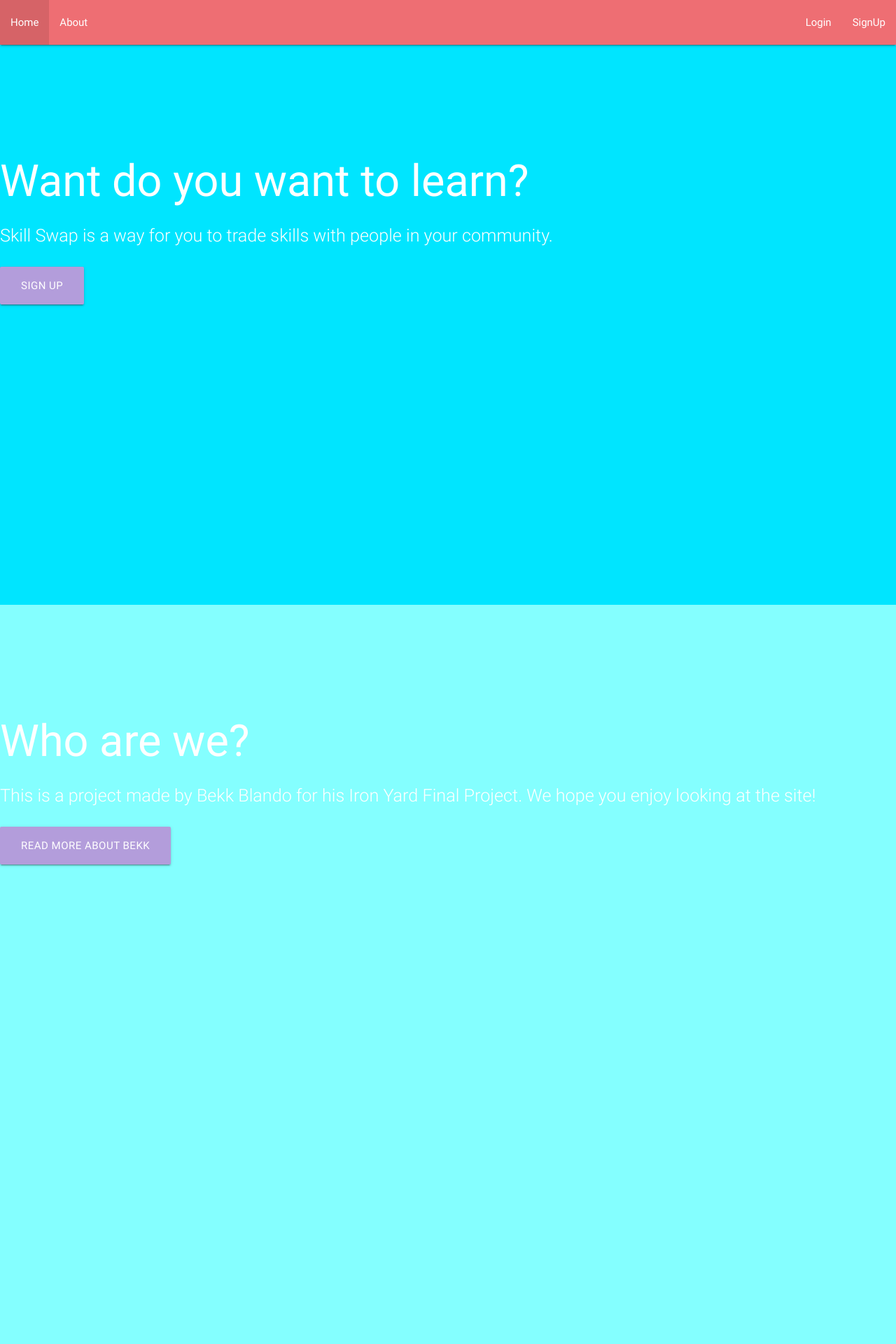
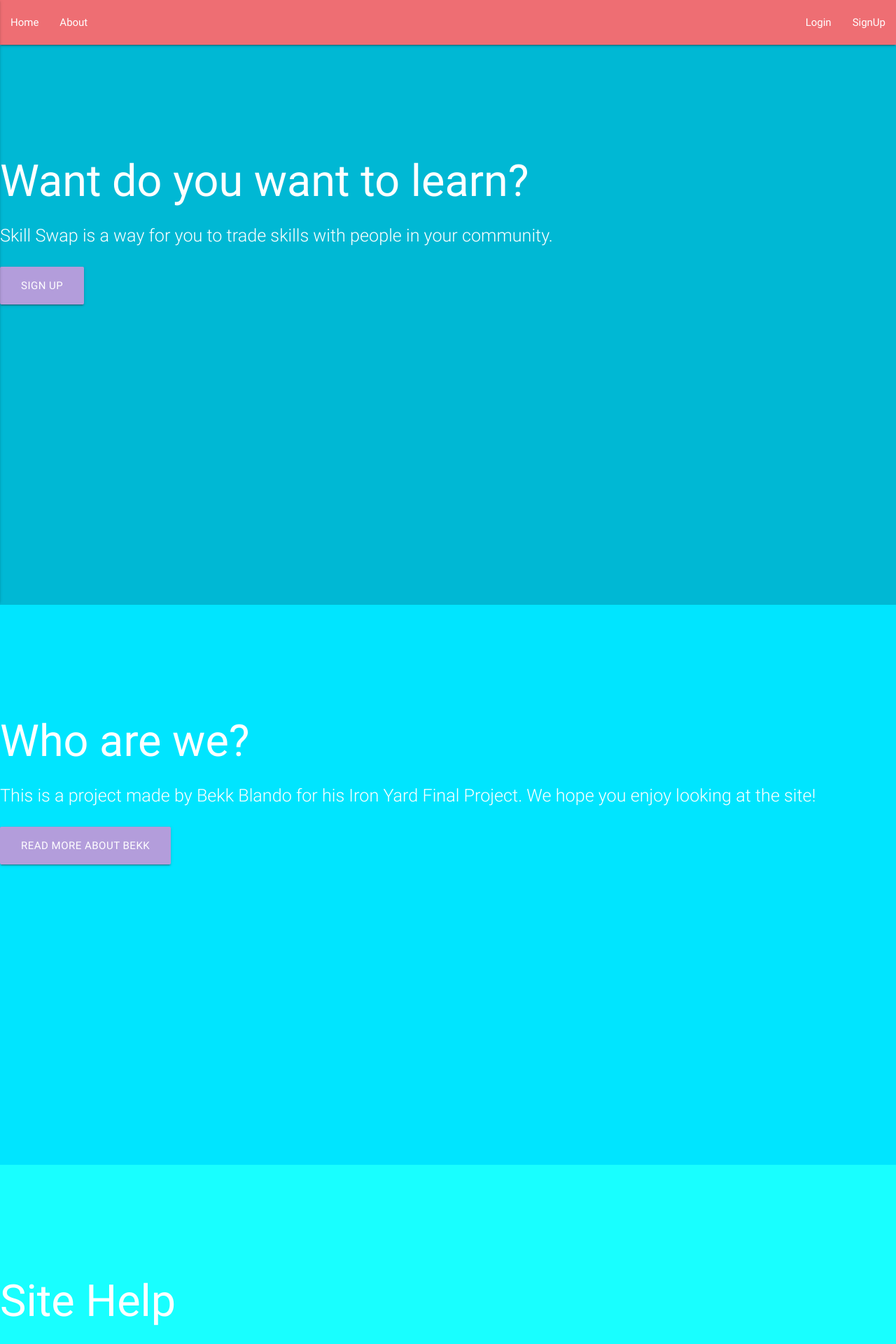
Before and after one commit to bekkblando/skillswap, a Django app: page /home in a window 1280 px wide. Shown: the top 1920 px of the page at 70% size. Before the commit the page ends 1238 px from the top, so only its background shows below. Run offline with Django 3.2, Linux system fonts and the light colour scheme; parts of the project's set-up code (start-up, migrations or seed data) failed here and were passed over; some libraries are stand-ins or nearby versions.

Commit message:
Working on the UI

```diff
--- a/skillswap/skillswap/urls.py
+++ b/skillswap/skillswap/urls.py
@@ -16,21 +16,21 @@ Including another URLconf
 from django.conf.urls import include, url
 from django.contrib import admin
 from swap.views import home, SkillLookup, add_skill, register, profile, KnowDeleteView, LearnDeleteView, UserPageView, userchatview, \
-    ChatListView, meetingcreate, MessagesListView, MessagesCreateView, UpdateProfile
+    ChatListView, meetingcreate, MessagesListView, MessagesCreateView, UpdateProfile, SkillZipcode
 from django.contrib.auth.views import login, logout
 
 
 urlpatterns = [
 
     url(r'^search/', include('haystack.urls')),
-
+    url(r'zipcodesearch/(?P<zip>\d+)',SkillZipcode.as_view(), name='zipcode' ),
     url(r'^admin/', include(admin.site.urls)),
     url(r'^accounts/update/$', UpdateProfile.as_view(), name='update_user'),
     url(r'addskill/$', add_skill, name="addskill"),
     url(r'^register/$', register, name="register"),
     url(r'^skill_lookup/$', SkillLookup.as_view(), name="skilllookup"),
     url(r'^accounts/login/', login, name="login"),
-    url(r'^logout/', logout, {'next_page': '/'}, name="logout"),
+    url(r'^logout/', logout, {'next_page': '/home'}, name="logout"),
     url(r'^profile/$', profile, name="profile"),
     url(r'userpage/(?P<pk>\d+)', UserPageView.as_view(), name='userpage'),
     url(r'deleteknow(?P<pk>\d+)',KnowDeleteView.as_view(), name="deleteknow" ),
--- a/skillswap/swap/models.py
+++ b/skillswap/swap/models.py
@@ -23,6 +23,7 @@ class Profile(models.Model):
     street = models.CharField(max_length=140)
     city = models.CharField(max_length=140)
     state = models.CharField(max_length=2)
+    zipcode = models.CharField(max_length=5)
     created = models.DateTimeField(auto_now_add=True)
     phone_regex = RegexValidator(regex=r'^\+?1?\d{9,15}$', message="Phone number must be entered in the format: '+999999999'. Up to 15 digits allowed.")
     phone = models.CharField(validators=[phone_regex], blank=True, max_length=18) # validators should be a list
--- a/skillswap/swap/views.py
+++ b/skillswap/swap/views.py
@@ -30,7 +30,7 @@ class UpdateProfile(UpdateView):
         return Profile.objects.get(user=self.request.user)
 
 def home(request):
-    return render_to_response("home.html", context_instance=RequestContext(request))
+    return render_to_response("home.html",context_instance=RequestContext(request))
 
 
 @login_required(redirect_field_name='login')
@@ -247,7 +247,6 @@ class SkillSerializer(serializers.ModelSerializer):
         model = Skill
         fields = ['name']
 
-
 class UserChatSerializer(serializers.ModelSerializer):
     class Meta:
         model = UserChat
@@ -289,3 +288,33 @@ class MessagesCreateView(generics.GenericAPIView):
         message = Message.objects.create(chat=chat, text=text, sender=sender)
         message.save()
         return Response(status=status.HTTP_201_CREATED)
+
+
+class SkillZipcode(generics.ListAPIView):
+    #queryset = Skill.objects.all()
+    serializer_class = SkillSerializer
+
+    def get_queryset(self):
+        skills = []
+        zip = self.kwargs['zip']
+        profiles = Profile.objects.filter(zipcode=zip)
+        for profile in profiles:
+            if profile.user != self.request.user:
+                for skill in profile.skills.all():
+                    print(skill)
+                    skills.append(skill.id)
+                    print("we")
+                print(skills)
+        listofskills = Skill.objects.filter(pk__in=skills)
+        return listofskills
+
+    """TOGO BOX
+                context = {}
+    if request.POST:
+        skills = []
+        profiles = Profile.objects.filter(zipcode=request.POST['zipcode'])
+        for profile in profiles:
+            if profile.user != request.user:
+                for skill in profile.skills.all():
+                    skills.append(skill.name.title())
+        context['skills'] = skills"""
--- a/skillswap/templates/base.html
+++ b/skillswap/templates/base.html
@@ -7,9 +7,7 @@
      <!-- Compiled and minified CSS -->
   <link rel="stylesheet" href="https://cdnjs.cloudflare.com/ajax/libs/materialize/0.97.0/css/materialize.min.css">
 
-  <!-- Compiled and minified JavaScript -->
-  <script src="https://cdnjs.cloudflare.com/ajax/libs/materialize/0.97.0/js/materialize.min.js"></script>
-
+  <link href="https://fonts.googleapis.com/icon?family=Material+Icons" rel="stylesheet">
 
 <script src="{% static 'twitter_typeahead.js' %}"></script>
 <link rel="stylesheet" type="text/css"  href = "{% static 'style.css' %}"/>
@@ -22,6 +20,7 @@
     <div class="navbar-fixed" >
     <nav>
       <div class="nav-wrapper" style="background:#01579b">
+<a href="#" data-activates="mobile-demo" class="button-collapse"><i class="material-icons">menu</i></a>
           <ul class="left hide-on-med-and-down">
               <li><a href="{% url 'home' %}"> Home </a></li>
            <li><a href="{% url 'profile' %}"> Profile</a></li>
@@ -30,6 +29,12 @@
         <ul class="right hide-on-med-and-down">
             <li><a href="{% url 'logout' %}">Logout</a></li>
         </ul>
+          <ul class="side-nav" id="mobile-demo">
+              <li><a href="{% url 'home' %}"> Home </a></li>
+              <li><a href="#about">About</a></li>
+              <li><a href="{% url 'profile' %}"> Profile</a></li>
+             <li> <a href="{% url 'logout' %}">Logout</a></li>
+      </ul>
       </div>
     </nav>
   </div>
@@ -42,6 +47,8 @@
         <div class="navbar-fixed">
     <nav>
       <div class="nav-wrapper">
+          <a href="#" data-activates="mobile-demo" class="button-collapse"><i class="material-icons">menu</i></a>
+
           <ul class="left hide-on-med-and-down">
           <li><a href="{% url 'home' %}"> Home </a></li>
                             <li><a href="#about">About</a></li>
@@ -50,6 +57,12 @@
              <li> <a href="{% url 'login' %}">Login</a></li>
             <li><a href="{% url 'register' %}">SignUp</a></li>
         </ul>
+          <ul class="side-nav" id="mobile-demo">
+              <li><a href="{% url 'home' %}"> Home </a></li>
+              <li><a href="#about">About</a></li>
+             <li> <a href="{% url 'login' %}">Login</a></li>
+            <li><a href="{% url 'register' %}">SignUp</a></li>
+      </ul>
       </div>
     </nav>
   </div>
@@ -57,6 +70,17 @@
 
 {% endblock %}
 
+<script>
+
+    $(document).ready(function(){
+       $(".button-collapse").sideNav();
+
+    });
+
+</script>
+  <script src="https://cdnjs.cloudflare.com/ajax/libs/materialize/0.97.0/js/materialize.min.js"></script>
+
+
 {% block body %}
 
 HO LETS GO
--- a/skillswap/templates/home.html
+++ b/skillswap/templates/home.html
@@ -1,7 +1,7 @@
 {% extends 'base.html' %}
 {% block body %}
 <body>
-<div class="col s12" style="background:#00e5ff; height:100%; display:block; margin-top:0; width:100%; ">
+<div class="col s12" style="background:#00b8d4; height:100%; display:block; margin-top:0; width:100%; ">
     <div class="container"><div style="margin-top:10%; color:white; position:absolute; margin-left: auto;
 margin-right: auto;
 left: 0;
@@ -11,7 +11,7 @@ right: 0;">
         <a class="waves-effect waves-lighten-2 deep-purple lighten-3 btn-large" href="{% url 'register' %}">sign up</a>
     </div></div></div>
 
-<div class="col s12" style="background:#84ffff; height:100%; display:block; margin-top:0; width:100%;">
+<div class="col s12" style="background:#00e5ff; height:100%; display:block; margin-top:0; width:100%;">
 
 
     <div id="about" class="container"><div style="margin-top:10%; color:white; position:absolute; margin-left: auto;
@@ -28,6 +28,84 @@ right: 0;">
 
 
 </div>
+
+
+<div class="col s12" style="background:#18ffff ; height:100%; display:block; margin-top:0; width:100%;">
+
+
+    <div id="use" class="container"><div style="margin-top:10%; color:white; position:absolute; margin-left: auto;
+margin-right: auto;
+left: 0;
+right: 0;">
+    <h1>Site Help</h1>
+        <p class="flow-text">We hope the site is self explanatory but if not this tutorial should help!</p>
+
+    </div></div>
+
+
+</div>
+
+
+<div class="col s12" style="background:#84ffff; height:100%; display:block; margin-top:0; width:100%;">
+
+
+    <div id="area" class="container"><div style="margin-top:10%; color:white; position:absolute; margin-left: auto;
+margin-right: auto;
+left: 0;
+right: 0;">
+
+    <h1>Find skills in your area</h1>
+<style>
+
+    input, select, textarea{
+    color: #212121;
+}
+
+textarea:focus, input:focus {
+    color: #212121;
+}
+</style>
+
+        <p class="flow-text">Enter you zipcode below</p>
+
+
+
+        <input id="zipinput"/><div style="margin-top:3%">
+
+             <button id="zip" class="btn waves-effect deep-purple lighten-3" type="submit" style="vertical-align: top;">Submit <i class="material-icons">send</i>
+  </button>
+            </div>
+                <p class="flow-text">Here are the skills available in your area.</p>
+<div class="skillsinarea" style="margin-top:3%">
+
+
+</div>
+        <div>
+<script>
+$(document).ready(function(){
+    String.prototype.toProperCase = function () {
+    return this.replace(/\w\S*/g, function(txt){return txt.charAt(0).toUpperCase() + txt.substr(1).toLowerCase();});
+};
+    $('#zip').click(function zip(){
+    var zipcode = document.getElementById("zipinput").value;
+    var getUrl = "http://localhost:8000/zipcodesearch/" + zipcode;
+    var skill = []
+    $.getJSON(getUrl, function (response){
+        console.log(response)
+        for (i = 0, len = response.length; i < len; i++){
+            var newskill = "<div>"+response[i]['name'].toProperCase() +"</div>";
+            console.log(newskill)
+            $(".skillsinarea").append(newskill);}
+        });
+    })
+});
+    </script>
+
+
+</div>
+    </div>
+    </div>
+</div>
 </body>
 {% endblock %}
 </html>
```
Also changed, not shown: skillswap/swap/migrations/0010_profile_zipcode.py (added).
